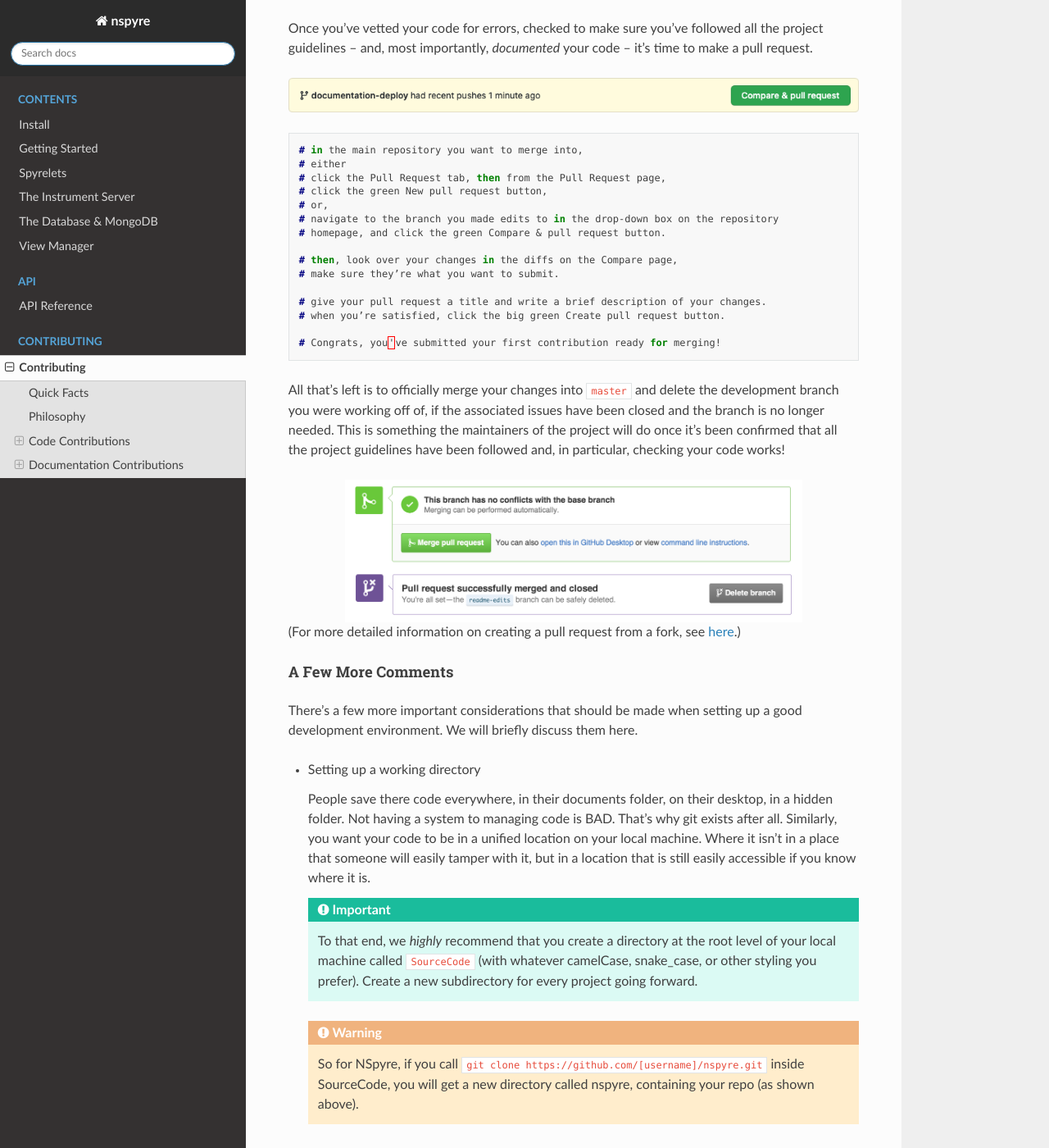
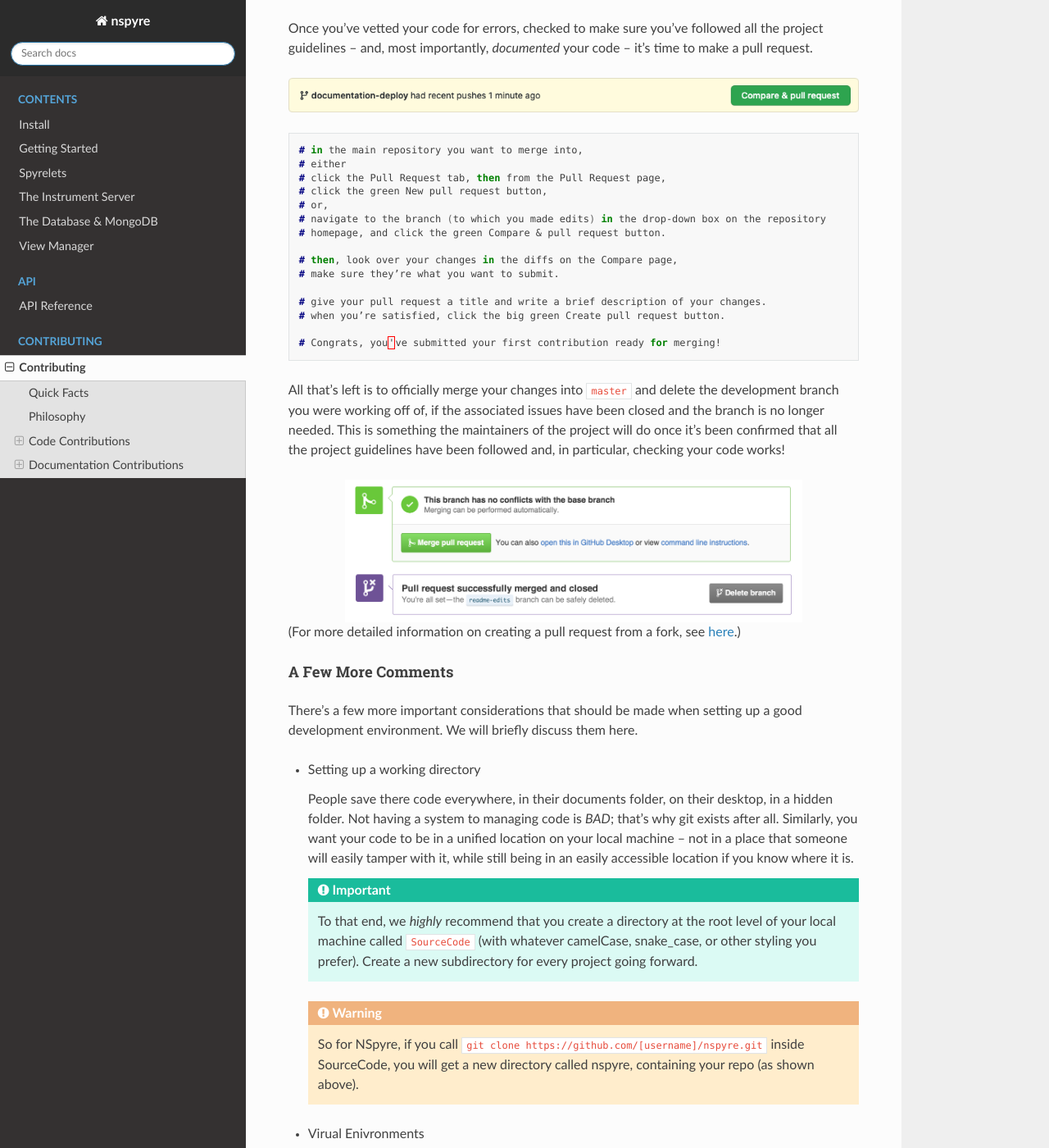
Before and after one commit to nspyre-org/nspyre, a Sphinx documentation site: the page built from docs/contributing.rst, in a window 1280 px wide and 1400 px high, scrolled down 3670 px. Shown: the whole window at 82% size. Built offline with Sphinx 7.4.7 and the Read the Docs theme 2.0.0, drawn with Linux system fonts in a browser that asks for light colours; some of the changed text lies outside the part shown.

Commit message:
Update contributing.rst

```diff
--- a/docs/contributing.rst
+++ b/docs/contributing.rst
@@ -112,7 +112,7 @@ Once you've vetted your code for errors, checked to make sure you've followed al
    # click the Pull Request tab, then from the Pull Request page,
    # click the green New pull request button,
    # or,
-   # navigate to the branch you made edits to in the drop-down box on the repository
+   # navigate to the branch (to which you made edits) in the drop-down box on the repository
    # homepage, and click the green Compare & pull request button.
 
    # then, look over your changes in the diffs on the Compare page,
@@ -144,7 +144,7 @@ There's a few more important considerations that should be made when setting up
 
 * Setting up a working directory
 
-  People save there code everywhere, in their documents folder, on their desktop, in a hidden folder. Not having a system to managing code is BAD. That's why git exists after all. Similarly, you want your code to be in a unified location on your local machine. Where it isn't in a place that someone will easily tamper with it, but in a location that is still easily accessible if you know where it is.
+  People save there code everywhere, in their documents folder, on their desktop, in a hidden folder. Not having a system to managing code is *BAD*; that's why git exists after all. Similarly, you want your code to be in a unified location on your local machine -- not in a place that someone will easily tamper with it, while still being in an easily accessible location if you know where it is.
 
   .. important::
 
```
Also changed, not shown: other parts of docs/contributing.rst (+2 -4 lines).
